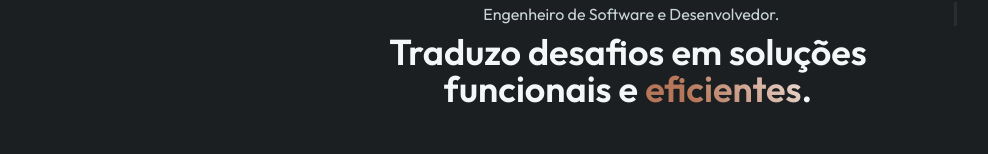
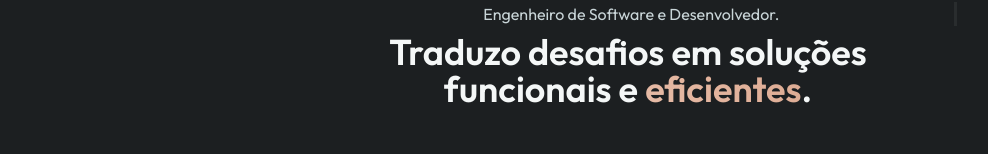
Before and after one commit to Luneciux/35_portolio_view, a Next.js app: page / in a window 1280 px wide. Shown: the part 234-388 px from the top of the page, without its empty margins (12-1000 px from the left). Built offline with nearby package versions, Linux system fonts and the light colour scheme.

Commit message:
changing gradient

```diff
--- a/app/main.scss
+++ b/app/main.scss
@@ -124,21 +124,26 @@
     // }
 
     color: transparent;
-    background-image: rgb(182,118,89);
-    background-image: linear-gradient(230deg, rgba(182,118,89,1) 0%, rgba(182,118,89,1) 31%, rgba(255,255,255,1) 49%, rgba(182,118,89,1) 74%, rgba(182,118,89,1) 100%);background-clip: text;
-    animation: gradient 4s ease infinite reverse;
+    background-image: rgb(219,168,143);
+    background-image: -moz-linear-gradient(222deg, rgba(219,168,143,1) 0%, rgba(235,194,175,1) 35%, rgba(255,239,232,1) 48%, rgba(255,245,241,1) 52%, rgba(255,239,232,1) 55%, rgba(235,194,175,1) 74%, rgba(219,168,143,1) 100%);
+    background-image: -webkit-linear-gradient(222deg, rgba(219,168,143,1) 0%, rgba(235,194,175,1) 35%, rgba(255,239,232,1) 48%, rgba(255,245,241,1) 52%, rgba(255,239,232,1) 55%, rgba(235,194,175,1) 74%, rgba(219,168,143,1) 100%);
+    background-image: linear-gradient(222deg, rgba(219,168,143,1) 0%, rgba(235,194,175,1) 35%, rgba(255,239,232,1) 48%, rgba(255,245,241,1) 52%, rgba(255,239,232,1) 55%, rgba(235,194,175,1) 74%, rgba(219,168,143,1) 100%);
+    filter: progid:DXImageTransform.Microsoft.gradient(startColorstr="#dba88f",endColorstr="#dba88f",GradientType=1);
+    background-clip: text;
+    animation: gradient 20s ease infinite reverse;
     background-repeat: repeat;
     animation-delay: 2.4s;
-    background-size: 400% 200%;
+    background-size: 500% 200%;
 
     @keyframes gradient {
         0% {
             background-position: 0%;
         }
+        20% {
+            background-position: 100%;
+        }
         100% {
             background-position: 100%;
         }
-
-
     }
 }
```
